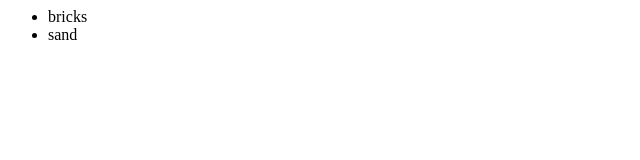
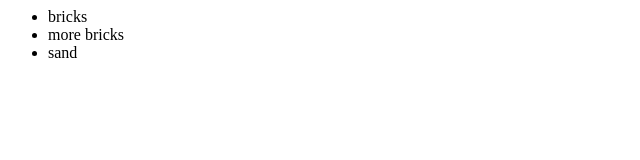
Before and after one commit to freflex/newOne, a plain HTML site: page index.html in a window 1280 px wide. Shown: the full height of the page, 0-640 px from the left. Drawn offline with Linux system fonts and the light colour scheme.

Commit message:
index altered

```diff
--- a/index.html
+++ b/index.html
@@ -3,6 +3,7 @@
     <div>
       <ul>
         <li>bricks</li>
+        <li>more bricks</li>
         <li>sand</li>
       </ul>
     </div>
```
